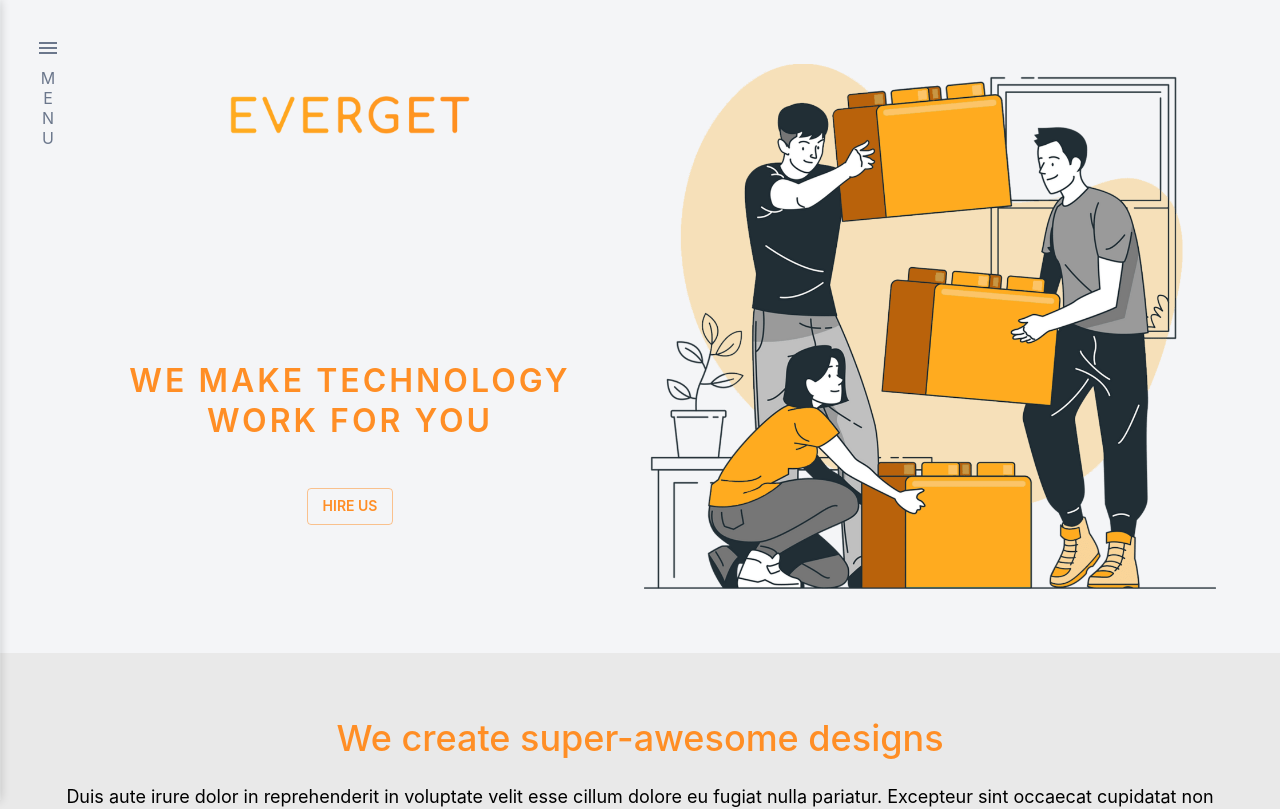
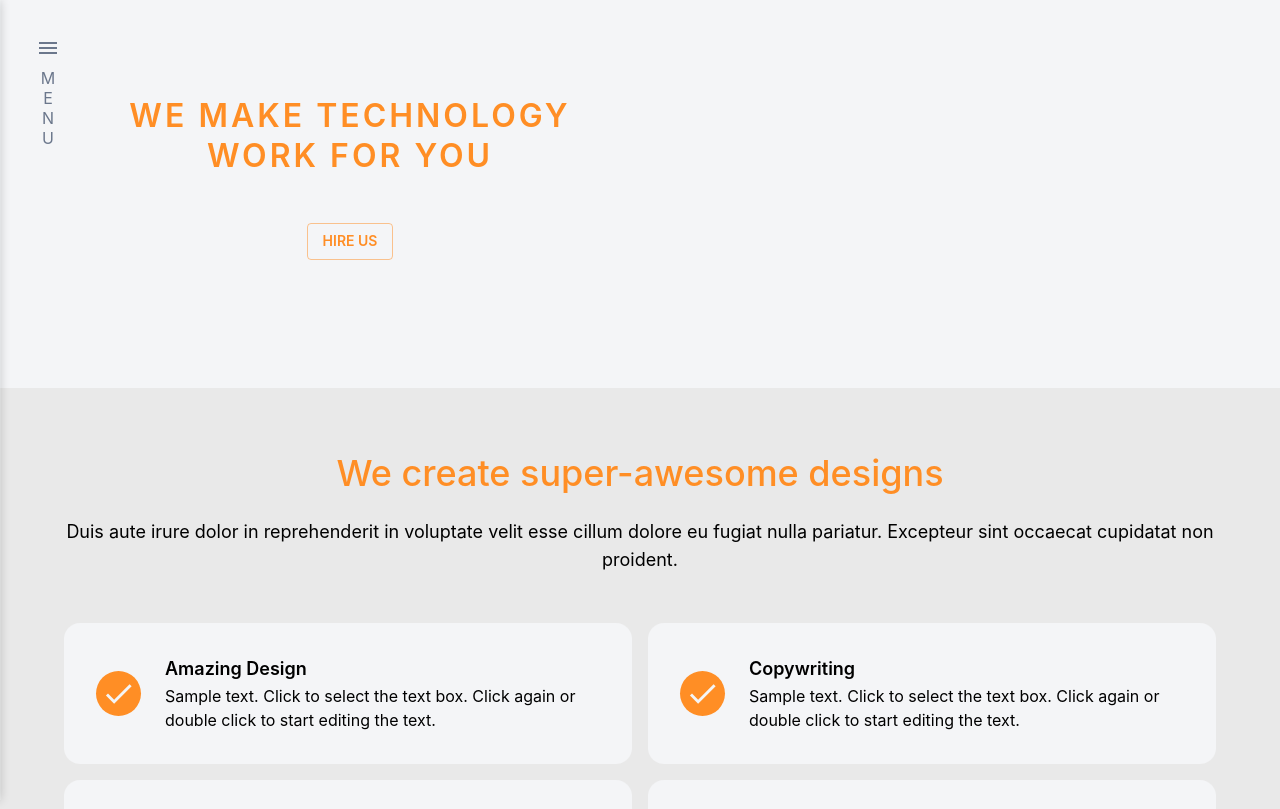
Before and after one commit to tedi4t/everget, a Next.js app: page / in a window 1280 px wide. Shown: the top 809 px of the page. Built offline with nearby package versions, Linux system fonts and the light colour scheme; a web font is replaced by a local one.

Commit message:
commented images to test productivity

```diff
--- a/components/CallToAction/CallToAction.tsx
+++ b/components/CallToAction/CallToAction.tsx
@@ -21,7 +21,7 @@ export function CallToAction() {
 			<WContainer>
 				<BackgroundRectangle />
 				<ImageWrapper>
-					<Image src={Technologies} alt='everget' layout='responsive' />
+					{/*<Image src={Technologies} alt='everget' layout='responsive' />*/}
 					<Circle />
 				</ImageWrapper>
 				<InfoWrapper>
--- a/components/ContactPage/ContactPage.tsx
+++ b/components/ContactPage/ContactPage.tsx
@@ -52,7 +52,7 @@ export function ContactPage({ onSubmit }: { onSubmit: (contactInfo: ContactInfo)
 			<WContainer>
 				<Grid container sx={{ height: '100vh' }}>
 					<ImgWrapper>
-						<Image src={ContactImg} alt='everget' layout='responsive' />
+						{/*<Image src={ContactImg} alt='everget' layout='responsive' />*/}
 					</ImgWrapper>
 					<RightSideWrapper>
 						<Typography variant={'h3'} color={'primary'}>
--- a/components/Header/Header.tsx
+++ b/components/Header/Header.tsx
@@ -12,9 +12,7 @@ export function Header() {
 			<WContainer>
 				<Grid container spacing={1}>
 					<Grid item md={6} container flexDirection={'column'} justifyContent={'space-between'}>
-						<LogoWrapper>
-							<Image src={Logo} alt='everget' layout='responsive' />
-						</LogoWrapper>
+						<LogoWrapper>{/*<Image src={Logo} alt='everget' layout='responsive' />*/}</LogoWrapper>
 						<Grid container flexDirection={'column'}>
 							<WTypography>we make technology work for you</WTypography>
 							<Link href={'/contact'}>
@@ -24,7 +22,7 @@ export function Header() {
 					</Grid>
 					<Grid item md={6}>
 						<ImageWrapper>
-							<Image src={Team} alt='everget' layout='responsive' />
+							{/*<Image src={Team} alt='everget' layout='responsive' />*/}
 						</ImageWrapper>
 					</Grid>
 				</Grid>
```
